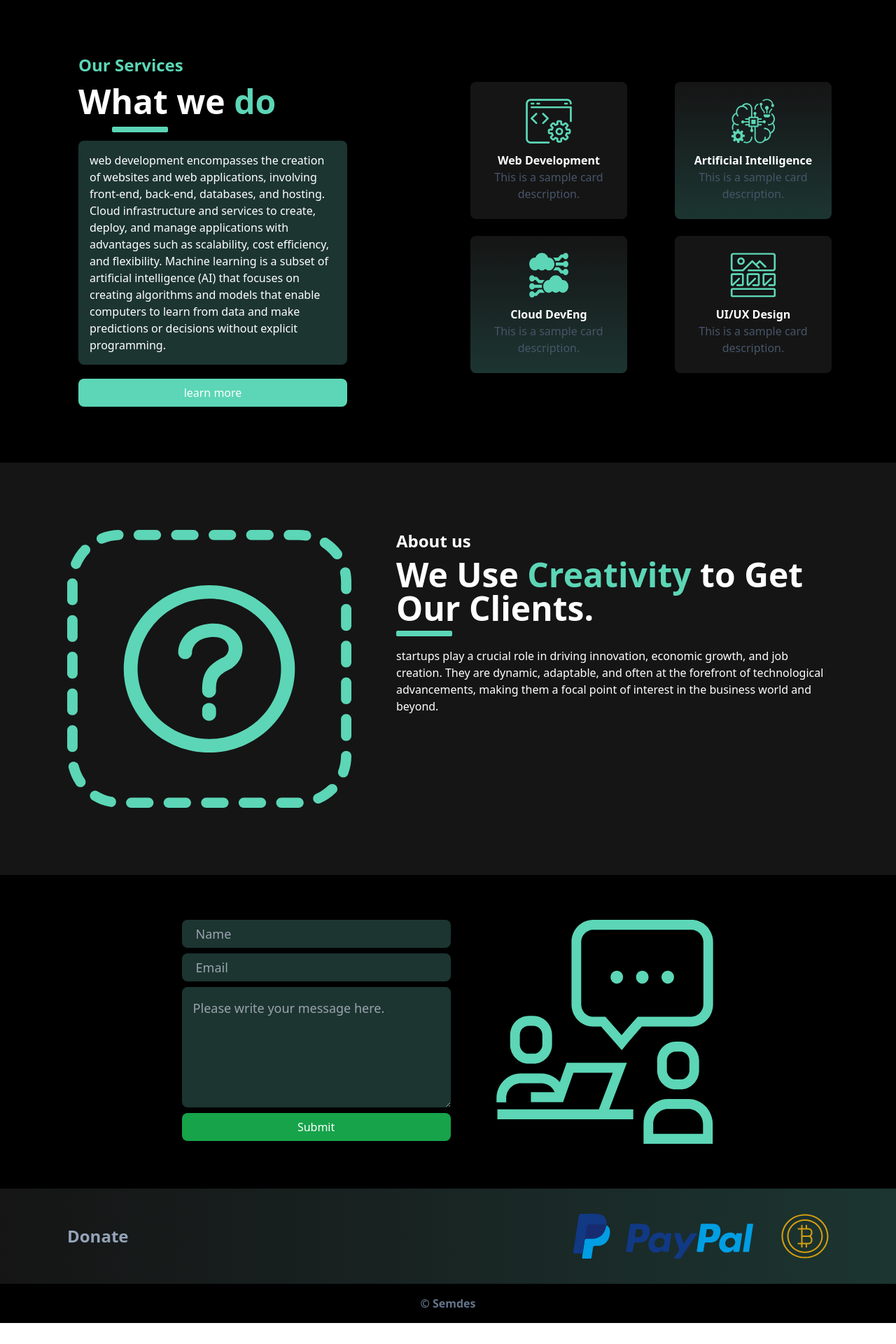
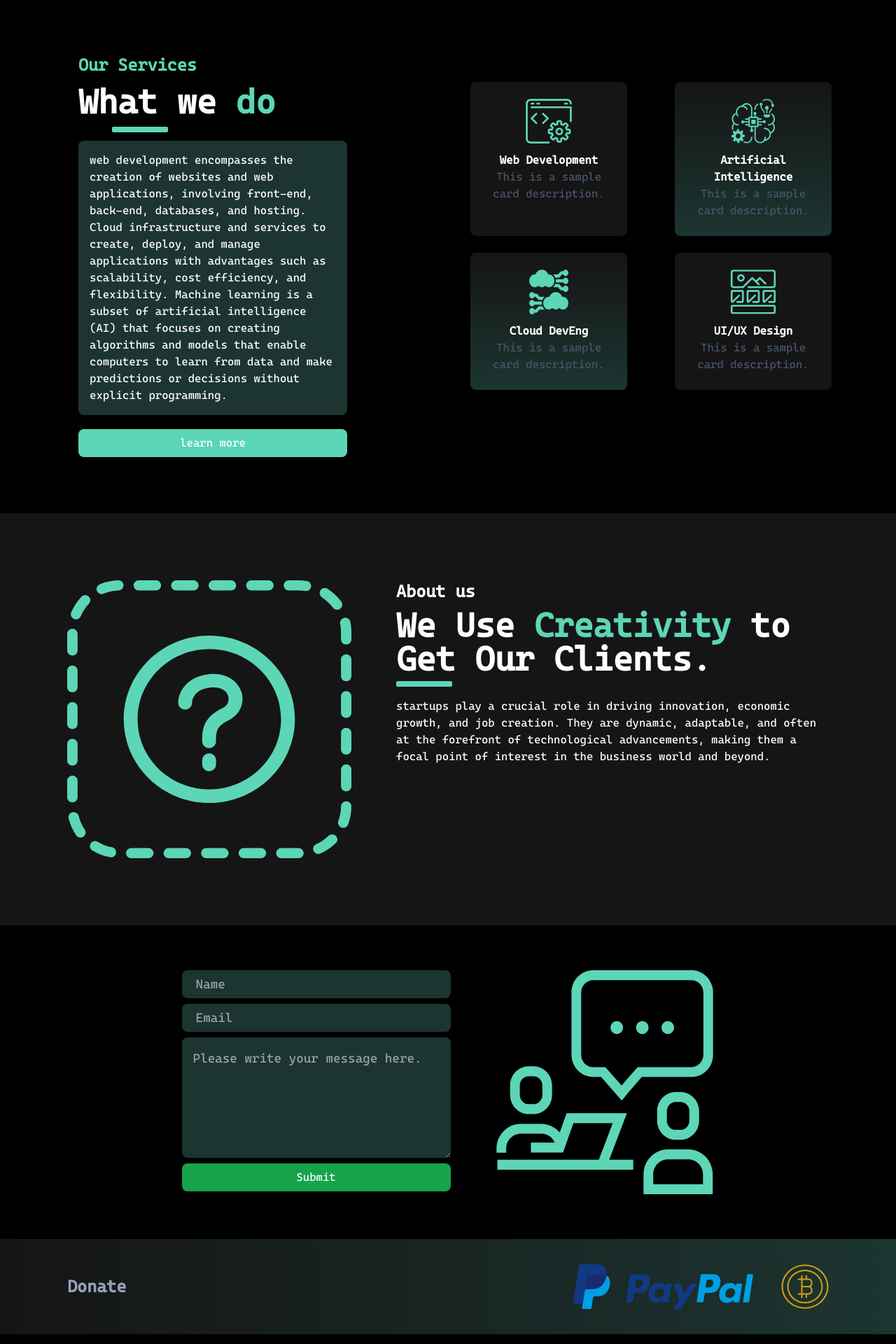
Before and after one commit to sky2626/Joetib-semades, a React (Vite) app: page / in a window 1280 px wide. Shown: the part 580-2500 px from the top of the page at 70% size. Before the commit the page ends 2470 px from the top, so only its background shows below. Built offline with nearby package versions, Linux system fonts and the light colour scheme.

Commit message:
update on fonts

```diff
--- a/src/component/Acard.jsx
+++ b/src/component/Acard.jsx
@@ -5,8 +5,8 @@ const aCard = ({ imageSrc, title, description }) => {
       <div className='flex flex-col p-6 items-center justify-center'>
         <img className='h-32' src={imageSrc} alt={title} />
         <div className="pt-3">
-          <h2 className='text-white text-center font-bold'>{title}</h2>
-          <p className='text-slate-600 text-center'>{description}</p>
+          <h2 className='text-white text-center font-bold font-Cascadia'>{title}</h2>
+          <p className='text-slate-600 text-center font-Cascadia'>{description}</p>
         </div>
       </div>
     );
--- a/src/component/Card.jsx
+++ b/src/component/Card.jsx
@@ -7,8 +7,8 @@ const Card = ({ imageSrc, title, description }) => {
     <div className='flex flex-col p-6 items-center justify-center'>
       <img className='h-32 md:h-16' src={imageSrc} alt={title} />
       <div className="pt-3">
-        <h2 className='text-white text-center font-bold'>{title}</h2>
-        <p className='text-slate-600 text-center'>{description}</p>
+        <h2 className='text-white text-center font-bold font-Cascadia'>{title}</h2>
+        <p className='text-slate-600 text-center font-Cascadia'>{description}</p>
       </div>
     </div>
   );
--- a/src/component/Footer.jsx
+++ b/src/component/Footer.jsx
@@ -3,7 +3,7 @@
 export default function Footer(){
     return(
         <footer
-            className='bg-black text-center font-semibold text-slate-500 p-4'>
+            className='bg-black text-center text-slate-500 p-4 font-Cascadia'>
             &#169; Semdes
         </footer>
     );
--- a/src/index.css
+++ b/src/index.css
@@ -4,5 +4,5 @@
 
 @font-face {
     font-family: "Cascadia";
-    src: url("./src/assets/fonts/Cascadia.ttf");
+    src: url("./src/assets/fonts/Cascadia.ttf") format("truetype");
   }
--- a/src/pages/Home.jsx
+++ b/src/pages/Home.jsx
@@ -22,7 +22,7 @@ export default function Home(){
             className="bg-gradient-to-l from-pro-300 to-pro-200 flex flex-col md:flex-row gap-1" >
                 <div className="flex flex-col justify-center p-12 md:pl-28 ">
                     <h1
-                    className="text-5xl text-white align-middle gap-2 font-bold ">
+                    className="text-6xl md:text-7xl text-white align-middle gap-2 font-bold font-Cascadia ">
                         We are <span
                         className="text-pro-100">
                             Creative </span>and<br /> <spanm
@@ -31,12 +31,12 @@ export default function Home(){
                     </h1>
                     <button
                     onClick={handleMoreClick}
-                    className="text-white bg-pro-100 h-10 rounded-lg mt-10 md:w-120 text-semibold">
+                    className="text-white bg-pro-100 h-10 rounded-lg mt-10 md:w-120 text-semibold font-Cascadia">
                         {showMore ? 'Hide' : 'Show'} details
                     </button>
                     {showMore &&
                     <p
-                    className='bg-pro-300 mt-0 p-4 text-white rounded-lg md:w-120 '>
+                    className='bg-pro-300 mt-0 p-4 text-white rounded-lg md:w-120 font-Cascadia '>
                         Tackling a wide range of global issues is our main core focus. Education,Bussiness, Human Rights, Poverty Alleviation, Global Connectivity, and health fall in our scope.</p>}
                 </div>
                 <img className="hidden md:block max-w-full md:pl-64 md:h-120 md:pt-2" src="./src/assets/globe.svg" alt="svg of globe" />
@@ -48,17 +48,17 @@ export default function Home(){
                 <div
                 className="md:w-1/2 flex-col flex gap-3">
                     <h2
-                    className='text-pro-100 font-semibold text-center md:text-start text-2xl'>
+                    className='text-pro-100 font-semibold text-center md:text-start text-2xl font-Cascadia'>
                         Our Services
                     </h2>
                     <h1
-                    className='text-white font-semibold text-center md:text-start text-5xl '>
+                    className='text-white font-semibold text-center md:text-start text-5xl font-Cascadia'>
                         What we <span className='text-pro-100'>do</span>
                     </h1>
                     <div
                     className='bg-pro-100 rounded-sm h-2 w-20 ml-12'></div>
                     <p
-                    className='bg-pro-300 p-4 text-white rounded-lg md:w-96 '>
+                    className='bg-pro-300 p-4 text-white rounded-lg md:w-96 font-Cascadia'>
                         web development encompasses the creation of websites and web applications, involving front-end, back-end, databases, and hosting.
                         Cloud infrastructure and services to create, deploy, and manage applications with advantages such as scalability, cost efficiency,
                         and flexibility. Machine learning is a subset of artificial intelligence (AI) that focuses on creating algorithms and models that
@@ -66,7 +66,7 @@ export default function Home(){
                     </p>
                     <Link
                     to='/services'
-                    className='bg-pro-100 text-white p-2 rounded-lg mt-2 text-center md:w-96'>
+                    className='bg-pro-100 text-white p-2 rounded-lg mt-2 text-center md:w-96 font-Cascadia'>
                         learn more
                     </Link>
                 </div>
@@ -113,14 +113,14 @@ export default function Home(){
             className="p-12 md:p-24 flex flex-row gap-16">
                 <img className='hidden md:block h-68 ' src="./src/assets/about.svg " alt="img of about" />
                 <div className="flex gap-2 flex-col items-center justify-center md:justify-start md:items-start">
-                    <h2 className='text-white font-semibold text-2xl'>
+                    <h2 className='text-white font-semibold text-2xl font-Cascadia'>
                         About us
                     </h2>
-                    <h1 className='text-white font-semibold text-3xl md:text-5xl'>
+                    <h1 className='text-white font-semibold text-3xl md:text-5xl font-Cascadia'>
                      We Use <span className='text-pro-100 font-semibold text-3xl md:text-5xl'> Creativity</span> to Get Our Clients.
                     </h1>
                     <div className='bg-pro-100 rounded-sm h-2 w-20'></div>
-                    <p className='text-white mt-2'>
+                    <p className='text-white mt-2 font-Cascadia'>
                         startups play a crucial role in driving innovation, economic growth, and job creation.
                         They are dynamic, adaptable, and often at the forefront of technological advancements,
                         making them a focal point of interest in the business world and beyond.
@@ -146,16 +146,16 @@ export default function Home(){
                 <div
                 class="flex flex-col gap-2 md:justify-start md:items-start ">
                     <input
-                    class="rounded-lg text-lg bg-pro-300 h-6 md:w-96 p-5 "
+                    class="rounded-lg text-lg bg-pro-300 h-6 md:w-96 p-5 font-Cascadia "
                     type="text" id="full name" name="full Name" placeholder="Name" autocomplere="off" required />
                     <input
-                    class="rounded-lg text-lg bg-pro-300 h-6 md:w-96 p-5 "
+                    class="rounded-lg text-lg bg-pro-300 h-6 md:w-96 p-5 font-Cascadia"
                     type="text" id="email" name="email" placeholder="Email" autocomplere="off" required />
                     <textarea
-                    className='bg-pro-300 rounded-lg p-4 text-lg md:w-96 '
+                    className='bg-pro-300 rounded-lg p-4 text-lg md:w-96 font-Cascadia'
                     name="message" id="message" placeholder="Please write your message here." cols="30" rows="5"></textarea>
                     <button
-                    class="text-white h-10 rounded-lg text-semibold bg-green-600 p-2 md:w-96">
+                    class="text-white h-10 rounded-lg text-semibold bg-green-600 p-2 md:w-96 font-Cascadia">
                         Submit
                     </button>
                 </div>
@@ -165,7 +165,7 @@ export default function Home(){
             {/* donate */}
             <div
             className='bg-gradient-to-l from-pro-300 flex items-center gap-4 p-4 md:justify-between md:gap-32 lg:gap-52 md:px-24 md:py-9 flex-col md:flex-row'>
-                <h2 className='text-2xl font-semibold text-slate-400'>Donate</h2>
+                <h2 className='text-2xl font-semibold text-slate-400 font-Cascadia'>Donate</h2>
                 <div className='text-white flex gap-10 '>
                     <img className='h-10 md:h-16' src="./src/assets/paypal.svg" alt="img of paypal" />
                     <img className='h-14 md:h-16' src="./src/assets/bitcoin.svg" alt="image of paypal" />
```
